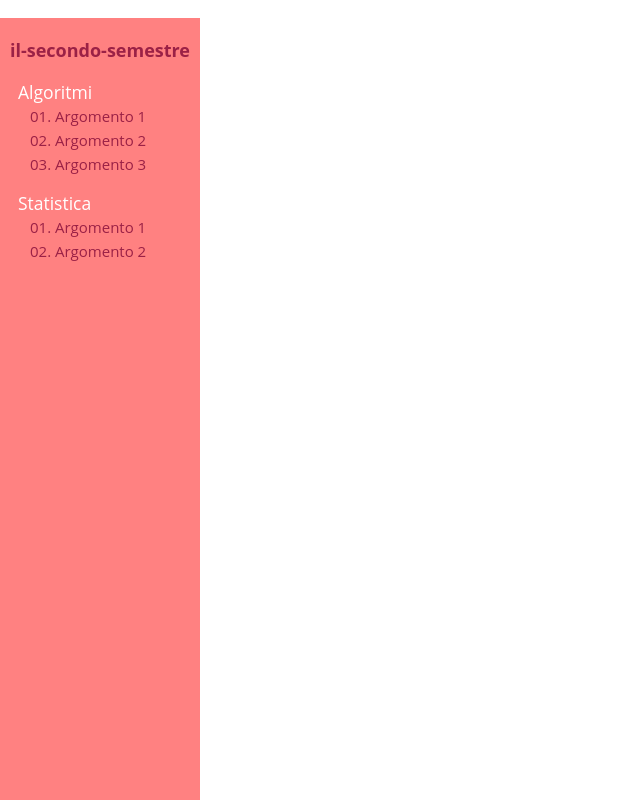
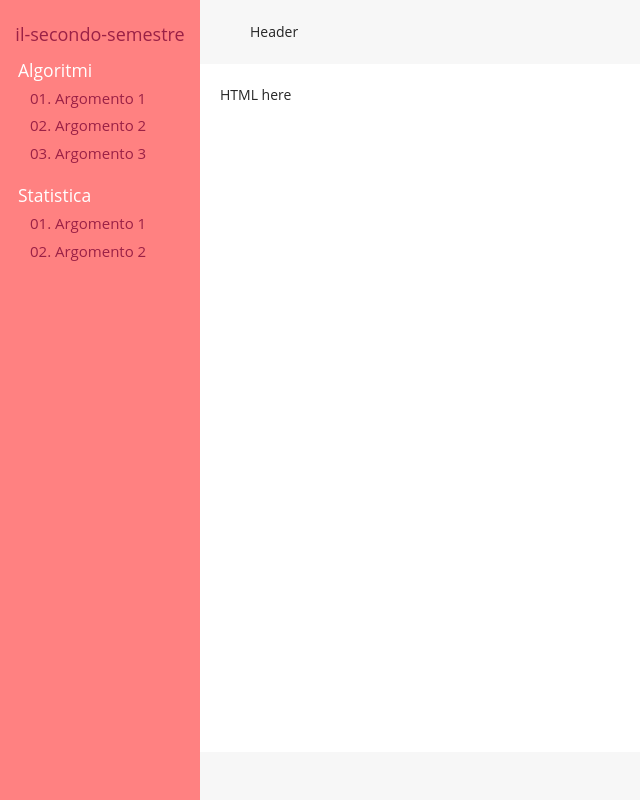
Before and after one commit to antoniogrv/il-secondo-semestre, a React (Create React App) app: page /notes in a window 1280 px wide. Shown: the top 800 px of the page, without its empty margins (0-640 px from the left). Built offline with nearby package versions, Linux system fonts and the light colour scheme.

Commit message:
Include Ant style; finalize content layout

```diff
--- a/src/containers/ContentContainer.js
+++ b/src/containers/ContentContainer.js
@@ -1,11 +1,12 @@
 import React from 'react'
 import './sass/main.sass'
-import { Layout } from 'antd'
+import { Layout, Button } from 'antd'
 
 const { Content, Header, Sider, Footer } = Layout;
 
 export default function ContentContainer() {
     return (
+
         <Layout className='content-layout' hasSider>
             <Sider className='content-sider'>
                 <h1>
--- a/src/containers/sass/main.sass
+++ b/src/containers/sass/main.sass
@@ -1,6 +1,9 @@
+@import "~antd/dist/antd.css";
+
 $base-color: #FF8181
 $link-color: #9B2146
 $link-hover-color: #B4375D
+$header-n-footer-color: #F7F7F7
 
 html, body, #root
     font-family: 'Open Sans', sans-serif
@@ -8,6 +11,7 @@ html, body, #root
     margin: 0
     width: 100%
     height: 100%
+    transition: 0 !important
 
     a
         text-decoration: none
@@ -48,11 +52,13 @@ html, body, #root
     font-size: 17.5px
 
     .landing-page-content
+        background: $base-color
 
         h1
             font-size: 55px
             font-weight: 900
             margin: 0
+            color: white
 
         .tagline
             padding: 0
@@ -144,15 +150,13 @@ html, body, #root
                 padding: 2px
 
     .content-header
-        background: grey
-        width: 100%
-        height: 100px
+        background: $header-n-footer-color
 
     .content-area
         background: white
 
         .raw
-            padding: 10px
+            padding: 20px
 
     .content-footer
-        background: black
+        background: $header-n-footer-color
```
